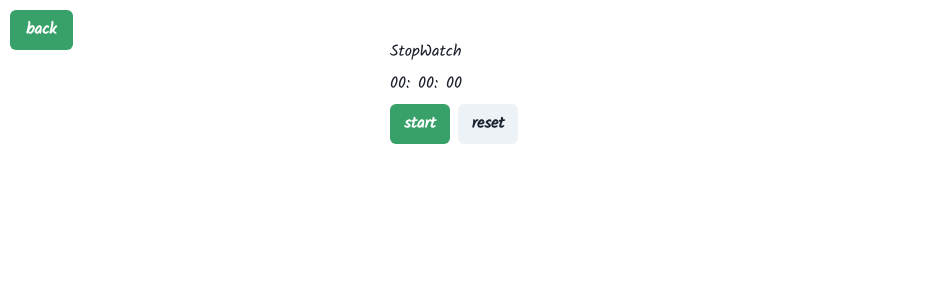
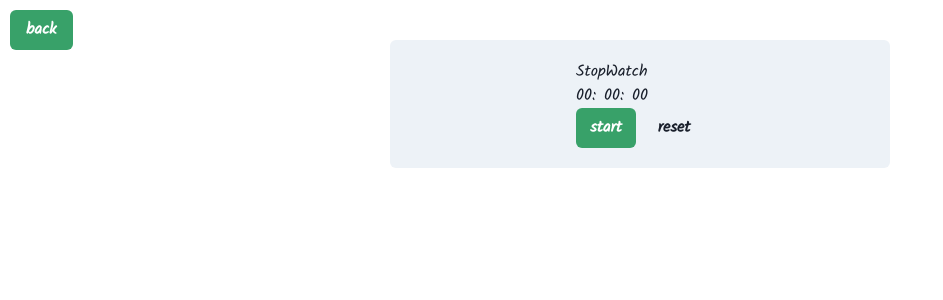
Before and after one commit to Afshin-Shoja/react-micro-projects, a React (Vite) app: page /StopWatch in a window 1280 px wide. Shown: the top 300 px of the page, without its empty margins (0-943 px from the left). Built offline with nearby package versions, Linux system fonts and the light colour scheme.

Commit message:
style for stopwatch

```diff
--- a/src/projects/01-StopWatch/index.tsx
+++ b/src/projects/01-StopWatch/index.tsx
@@ -1,4 +1,12 @@
-import { Button, ButtonGroup, HStack, Stack, Text } from "@chakra-ui/react";
+import {
+  Button,
+  ButtonGroup,
+  Card,
+  CardBody,
+  HStack,
+  Stack,
+  Text,
+} from "@chakra-ui/react";
 import { Link } from "react-router-dom";
 import { useEffect, useState } from "react";
 export const StopWatch = () => {
@@ -24,6 +32,8 @@ export const StopWatch = () => {
         </Button>
       </Link>
       <Stack margin="40px auto" width="500px">
+        <Card align="center" variant="filled">
+          <CardBody>
             <Text>StopWatch</Text>
             <HStack>
               <span>{("0" + Math.floor((Time / 60000) % 60)).slice(-2)}:</span>
@@ -65,6 +75,8 @@ export const StopWatch = () => {
                 </Button>
               </ButtonGroup>
             </HStack>
+          </CardBody>
+        </Card>
       </Stack>
     </>
   );
```
Lines whose indentation alone changed are shown as unchanged.
